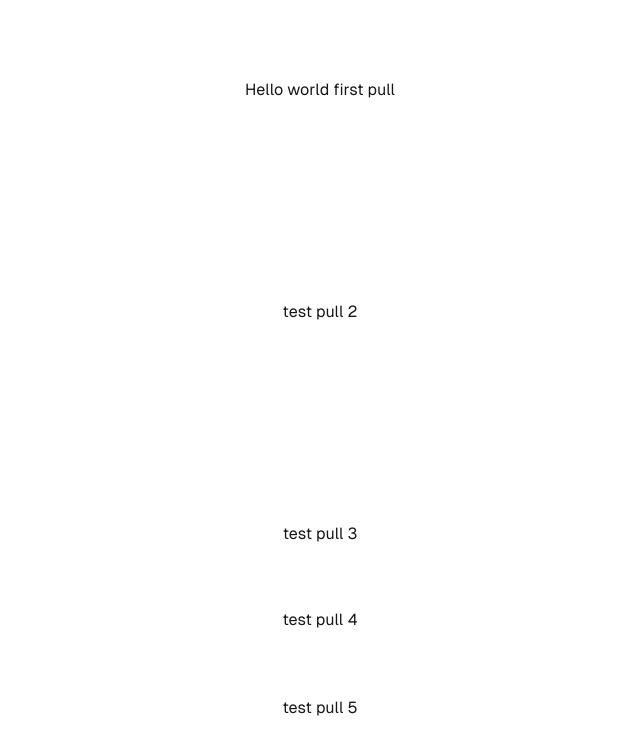
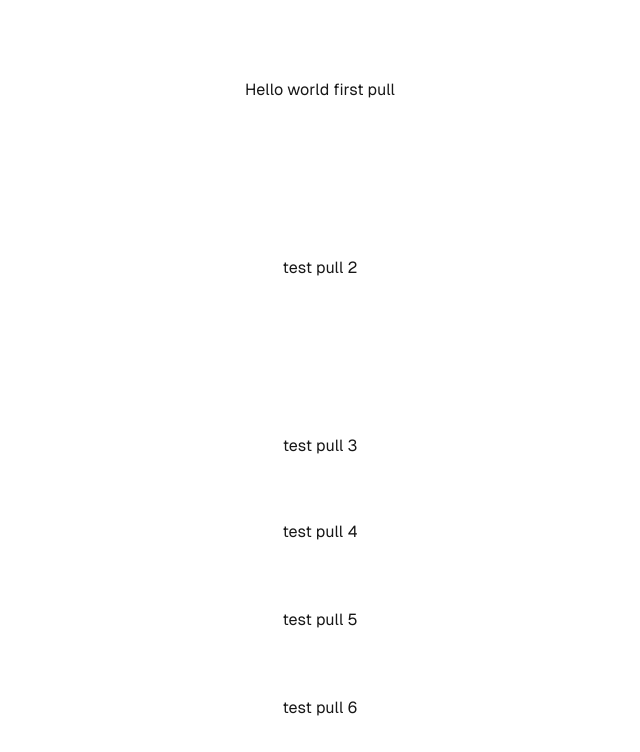
Before and after one commit to tha3atchai/basic-nextjs-deploy, a Next.js app: page / in a window 1280 px wide. Shown: the top 752 px of the page, without its empty margins (320-960 px from the left). Built offline with nearby package versions, Linux system fonts and the light colour scheme.

Commit message:
test pull 6

```diff
--- a/app/page.tsx
+++ b/app/page.tsx
@@ -6,6 +6,7 @@ export default function Home() {
       <div>test pull 3</div>
       <div>test pull 4</div>
       <div>test pull 5</div>
+      <div>test pull 6</div>
     </div>
   );
 }
```
